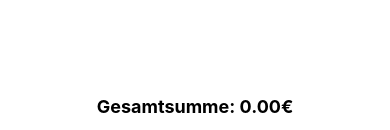
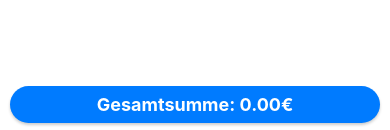
Before and after one commit to StevoEs/einkaufsliste-gpt, a React Native app: screen / in a window 390 px wide. Shown: the part 711-841 px from the top of the page. Built offline with nearby package versions, Linux system fonts and the light colour scheme.

Commit message:
styling Gesamtsummen Text

```diff
--- a/MainApp.tsx
+++ b/MainApp.tsx
@@ -101,10 +101,22 @@ const styles = StyleSheet.create({
   totalSumContainer: {
     position: 'absolute',
     bottom: 0,
+    right: 0,
     left: 0,
-    right: 0,
     padding: 16,
-    //backgroundColor: 'white',
+    marginBottom: 10,
+    marginRight: 10,
+    marginLeft: 10,
+    backgroundColor: '#007bff', // Blaue Farbe
+    paddingHorizontal: 16,
+    paddingVertical: 8,
+    borderRadius: 20, // Rund wie ein Chip
+    shadowColor: '#000',
+    shadowOffset: { width: 0, height: 2 },
+    shadowOpacity: 0.2,
+    shadowRadius: 3,
+    elevation: 5,
+    justifyContent: 'center',
     alignItems: 'center',
   }
 });
--- a/components/TotalSum.tsx
+++ b/components/TotalSum.tsx
@@ -27,10 +27,11 @@ export default TotalSum;
 
 const styles = StyleSheet.create({
   container: {
-    marginTop: 10
+
   },
   sumText: {
     fontSize: 18,
     fontWeight: 'bold',
+    color: '#fff',
   }
   })
```
